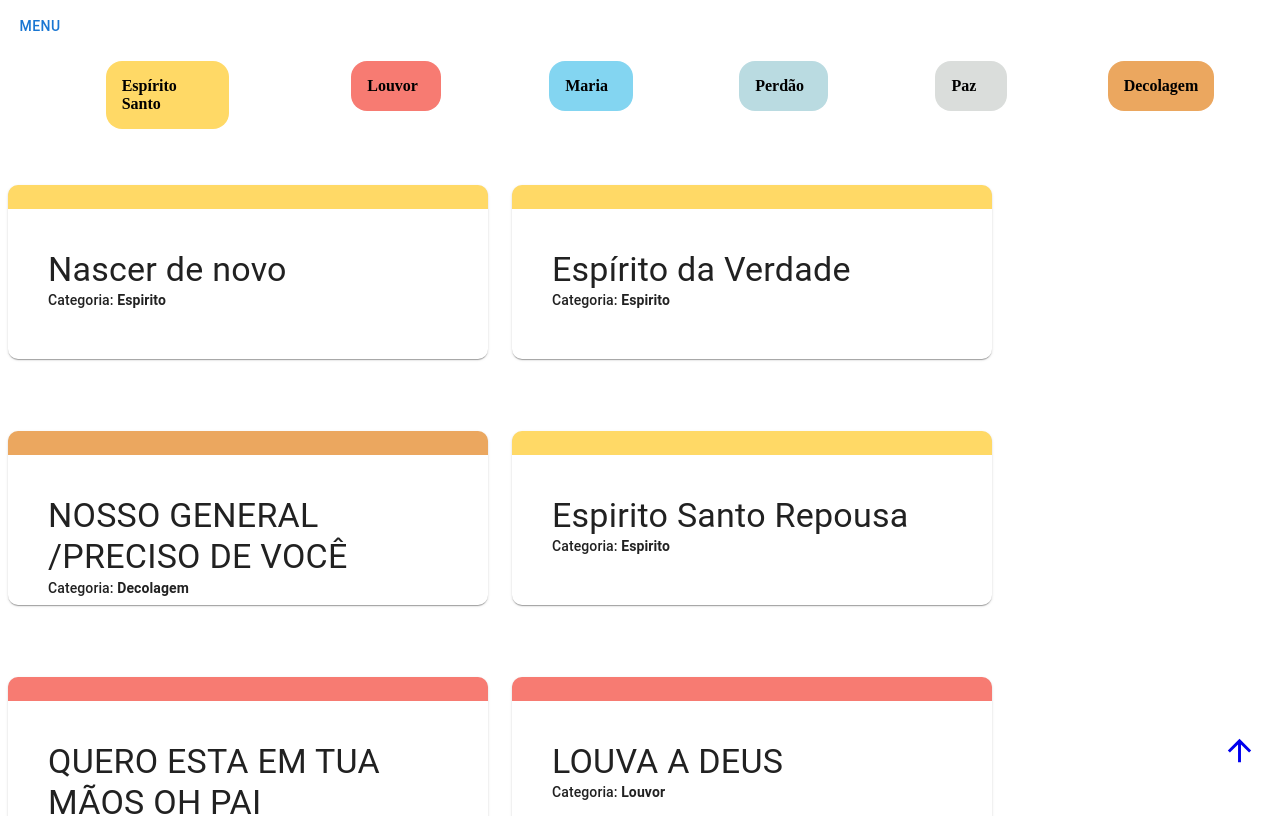
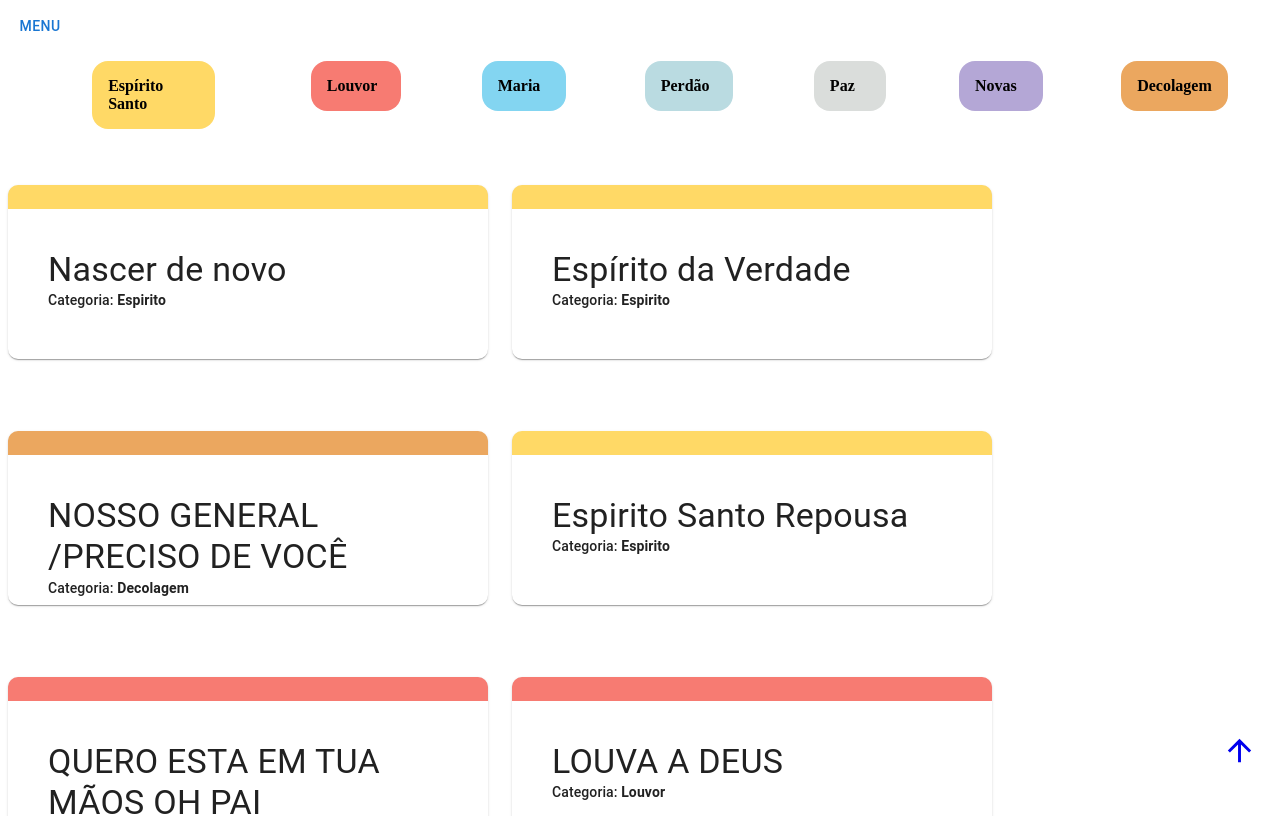
Before and after one commit to rafadealmeida/repertorio, a React (Create React App) app: page / in a window 1280 px wide. Shown: the top 816 px of the page. Built offline with nearby package versions, Linux system fonts and the light colour scheme.

Commit message:
Ajuste de cifras

```diff
--- a/src/_mocks/categorias.js
+++ b/src/_mocks/categorias.js
@@ -24,11 +24,11 @@ export const categorias = [
     nome: `Paz`,
     subcategoria: ['animada'],
   },
-  // {
-  //   id: `Novas`,
-  //   nome: `Novas`,
-  //   subcategoria: ['meditativa', 'animada'],
-  // },
+  {
+    id: `Novas`,
+    nome: `Novas`,
+    subcategoria: ['meditativa', 'animada'],
+  },
   {
     id: `Decolagem`,
     nome: `Decolagem`,
--- a/src/_mocks/repertorioMissa.js
+++ b/src/_mocks/repertorioMissa.js
@@ -50,7 +50,7 @@ const repertorioMissa = [
   {
     titulo: 'Hino da Imaculada Conceição',
     id: sumId(),
-    categoria: 'Entrada',
+    categoria: 'Final',
     cifra: `
       C                              Em Ebm Dm
     1 – Salve! Salve! A Virgem Maria/ Imaculada Conceição/
@@ -371,10 +371,10 @@ const repertorioMissa = [
     Contigo o pou...co é muito
         G   D/F#   Em
     Sem ti o tudo é nada
-       D  C       D                       Em
-    Minha   vida é teu mandar
-            D/F#                       C    D
-    O teu caminho é o meu
+       D  C             D   Em
+    Minha     vida é teu..... mandar
+            D/F#        C    D
+    O teu caminho é o me......u
 
                  G
     Não, eu não posso
@@ -443,7 +443,7 @@ const repertorioMissa = [
   {
     titulo: 'Primeira cristã',
     id: sumId(),
-    categoria: 'Final',
+    categoria: 'Gracas',
     cifra: `
     INTRO : A D E A
 
```
